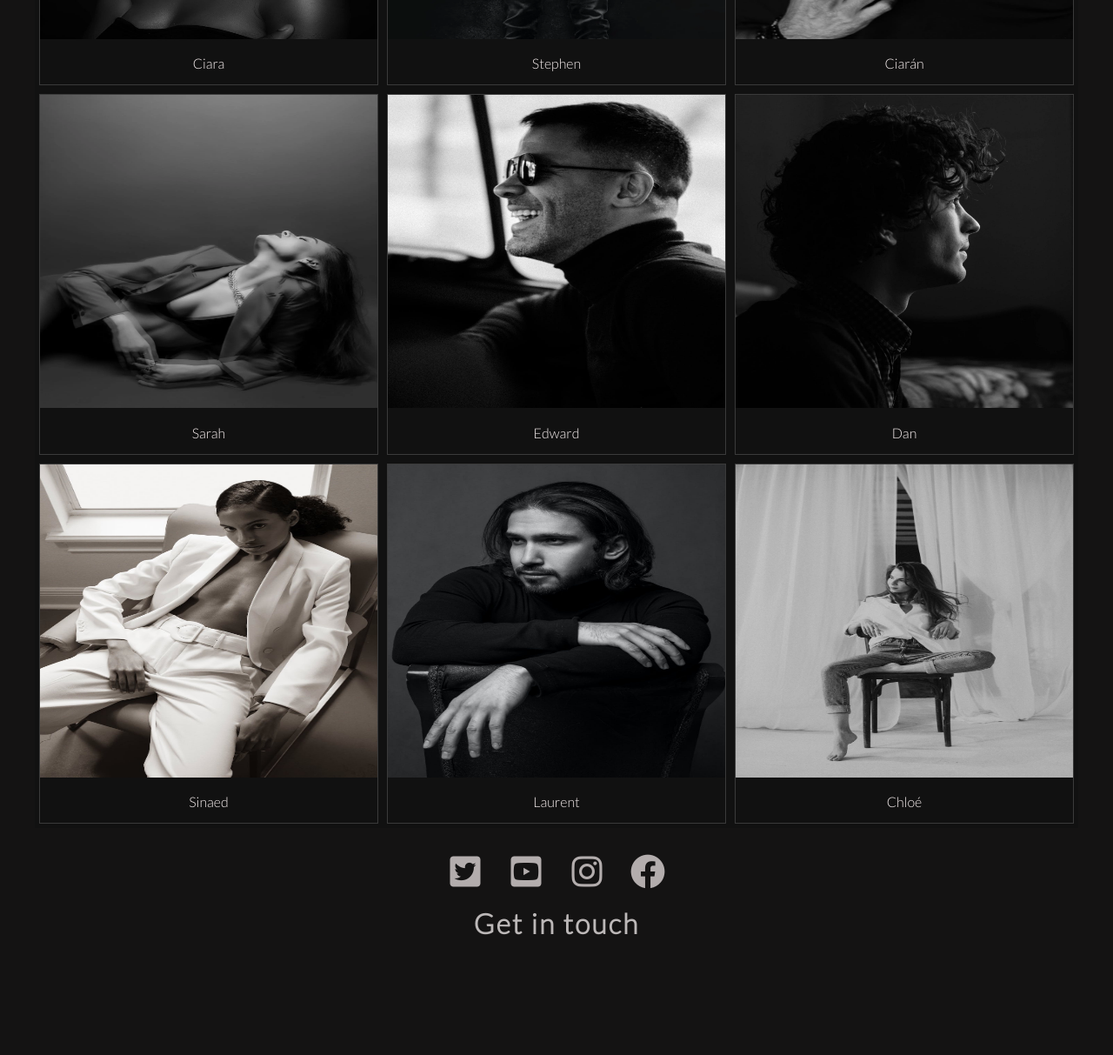
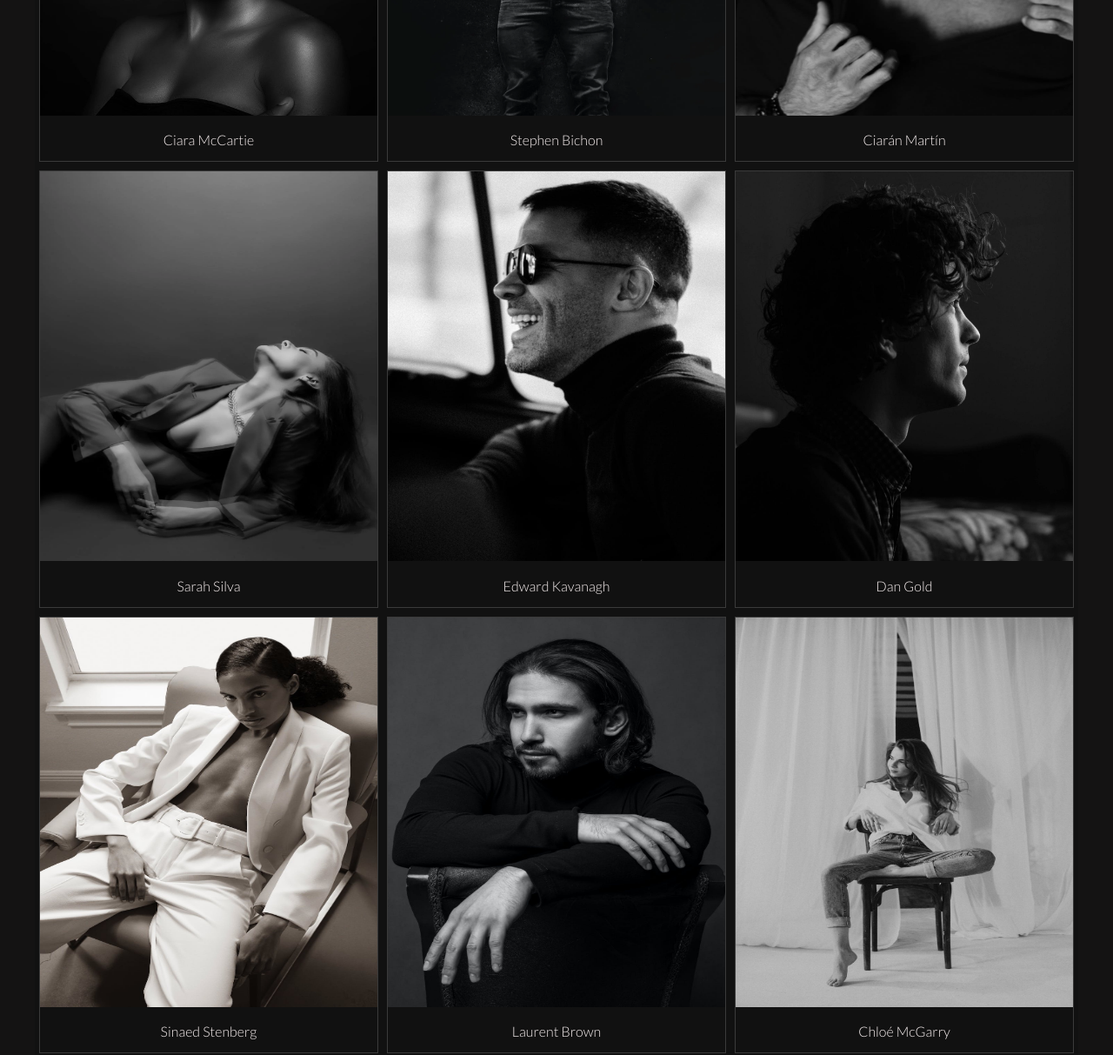
Before and after one commit to JoseParra28/runway.models-project, a plain HTML site: page models.html in a window 1280 px wide. Shown: the part 440-1653 px from the top of the page at 87% size. Before the commit the page ends 1561 px from the top, so only its background shows below. Drawn offline with Linux system fonts and the light colour scheme.

Commit message:
add models names

```diff
--- a/catwalk/css/index.css
+++ b/catwalk/css/index.css
@@ -164,7 +164,7 @@ transform: scale(1.1);
 }
 .gallery img {
     width: 100%;
-    height: 45vh;
+    height: 56vh;
 
 }
 .desc {
--- a/models.html
+++ b/models.html
@@ -16,7 +16,7 @@
         <div>
             <nav>
                 <h1><a class="logo" href="index.html">Runway <span>Models</span></a></h1>
-                <div class="hov"> <span id="menu-tag">Menu</span>
+                <div class="hov">Menu
                 <ul class="main">
                     <li><a href="index.html" >Home</a></li>
                     <li><a href="about.html">About</a></li>
@@ -31,39 +31,39 @@
  <div class="container-gallery">
     <div class="gallery">
         <img src="catwalk/css/images/african models.jpeg" alt="african-girl">
-        <div class="desc">Ciara</div>
+        <div class="desc">Ciara McCartie</div>
     </div>
     <div class="gallery">
         <img src="catwalk/css/images/fit man photo.webp" alt="fit-man">
-        <div class="desc">Stephen</div>
+        <div class="desc">Stephen Bichon</div>
     </div>
     <div class="gallery">
         <img src="catwalk/css/images/grayscale photo of a man.jpeg" alt="man-in-black">
-        <div class="desc">Ciarán</div>
+        <div class="desc">Ciarán Martín</div>
     </div>
     <div class="gallery">
         <img src="catwalk/css/images/monochrome photo of a woman.webp" alt="monchrome-of-a-woman">
-        <div class="desc">Sarah</div>
+        <div class="desc">Sarah Silva</div>
     </div>
     <div class="gallery">
         <img src="catwalk/css/images/man in black top.jpeg" alt="man-in-black-top">
-        <div class="desc">Edward</div>
+        <div class="desc">Edward Kavanagh</div>
     </div>
     <div class="gallery">
         <img src="catwalk/css/images/man side view.jpeg" alt="man-side-view">
-        <div class="desc">Dan</div>
+        <div class="desc">Dan Gold</div>
     </div>
     <div class="gallery">
         <img src="catwalk/css/images/white suit.jpeg" alt="white-suit">
-        <div class="desc">Sinaed</div>
+        <div class="desc">Sinaed Stenberg</div>
     </div>
     <div class="gallery">
         <img src="catwalk/css/images/man with long hair.jpeg" alt="man-with-long-hair">
-        <div class="desc">Laurent</div>
+        <div class="desc">Laurent Brown</div>
     </div>
     <div class="gallery">
         <img src="catwalk/css/images/woman sitting on a chair.jpeg" alt="woman-on-a-chair">
-        <div class="desc">Chloé</div>
+        <div class="desc">Chloé McGarry</div>
     </div>
  </div>
 
```
